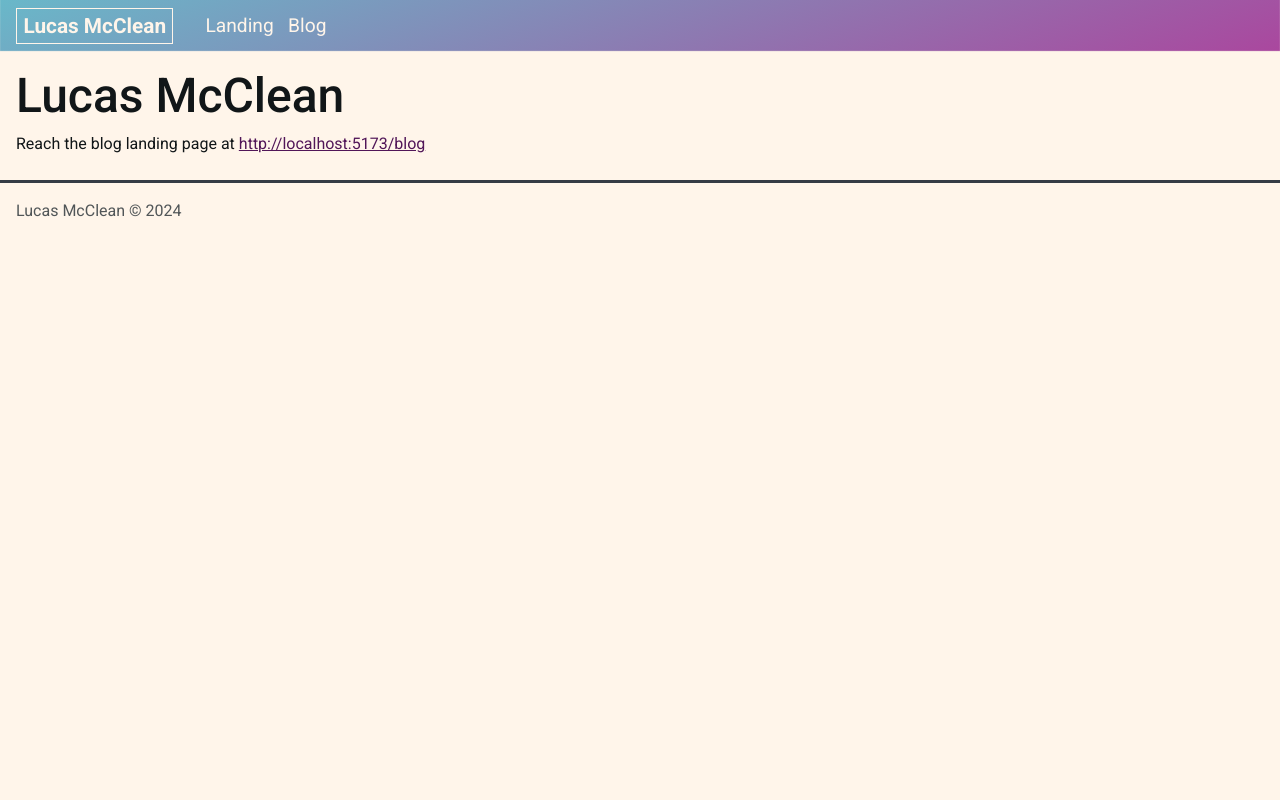
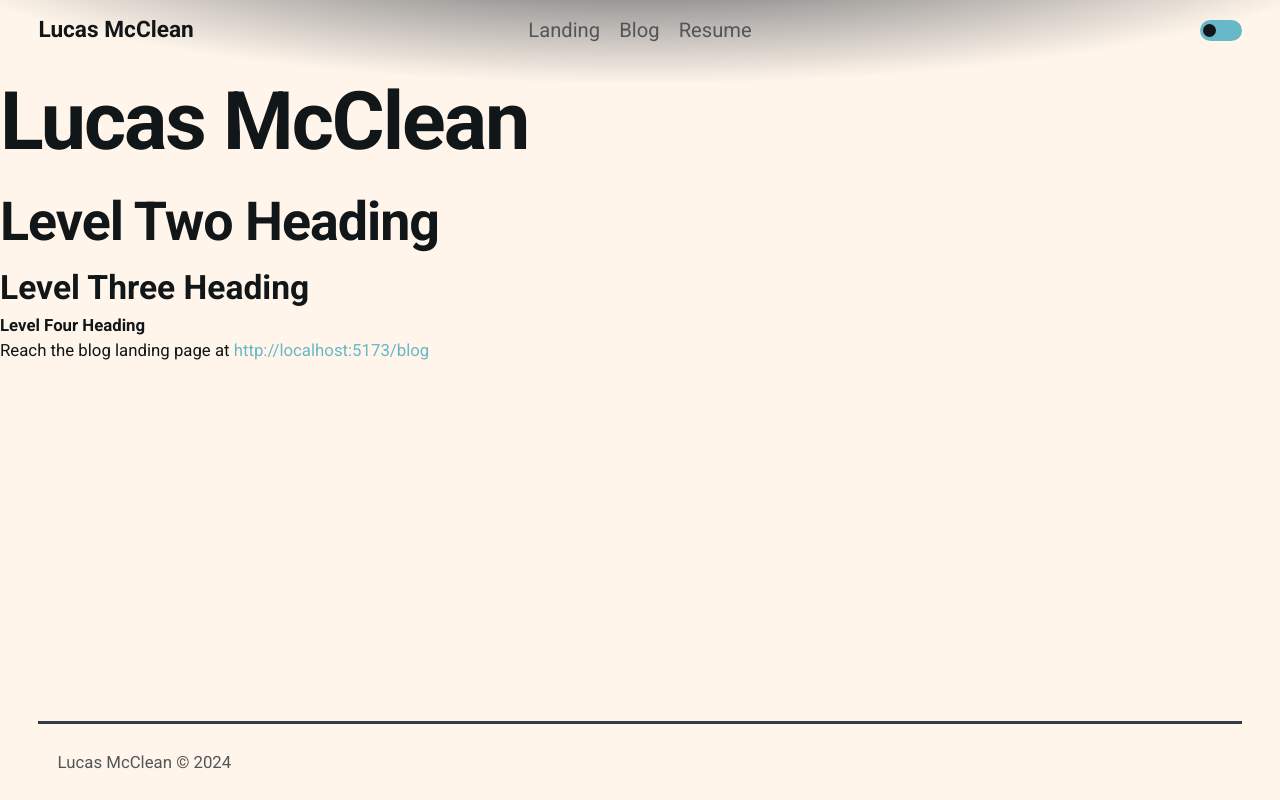
Before and after one commit to LucasMcClean/personal-website, a SvelteKit app: page / in a window 1280 px wide. Built offline with nearby package versions, Linux system fonts and the light colour scheme.

Commit message:
style header

```diff
--- a/src/app.css
+++ b/src/app.css
@@ -32,8 +32,10 @@ html {
 
   --font-p: "Roboto";
   --font-h: "Roboto";
-
-  --footer-spacing: 1rem;
+  --font-size-p: 1.05rem;
+  --font-size-h1: clamp(2rem, 1rem + 5vw, 5rem);
+  --font-size-h2: clamp(1.5rem, 1rem + 5vw, 3.2rem);
+  --font-size-h3: clamp(1.05rem, 1rem + 5vw, 2rem);
 }
 
 @media (prefers-color-scheme: light) {
@@ -93,11 +95,6 @@ html {
   pointer-events: none;
 }
 
-ul[role="list"],
-ol[role="list"] {
-  list-style: none;
-}
-
 html:focus-within {
   scroll-behavior: smooth;
 }
@@ -105,8 +102,14 @@ html:focus-within {
 html {
   font-family: var(--font-h, Georgia);
   color: var(--clr-text);
-  accent-color: var(--clr-link);
-  background: var(--clr-background);
+  background: radial-gradient(
+      ellipse 60% 10rem at 50% -5rem,
+      var(--clr-accent),
+      var(--clr-background)
+    ),
+    var(--clr-background);
+  background-repeat: no-repeat !important;
+  font-size: var(--font-size-p);
 }
 
 body {
@@ -125,20 +128,31 @@ svg {
 }
 
 h1 {
-  font-weight: 500;
-  font-size: 3rem;
+  font-size: var(--font-size-h1);
+  font-weight: bold;
+  letter-spacing: -2px;
 }
 
-p {
-  font-family: var(--font-p, Verdana);
+h2 {
+  font-size: var(--font-size-h2);
+  font-weight: bold;
+  letter-spacing: -1px;
 }
 
-a:link {
-  color: var(--clr-link);
+h3 {
+  font-size: var(--font-size-h3);
+  font-weight: bold;
 }
 
-a:visited {
-  color: var(--clr-text-dim);
+h4,
+h5,
+h6 {
+  font-weight: bold;
+}
+
+a {
+  color: var(--clr-primary);
+  text-decoration: none;
 }
 
 @media (prefers-reduced-motion: reduce) {
--- a/src/routes/Footer.svelte
+++ b/src/lib/components/Footer.svelte
@@ -8,8 +8,10 @@
 
 <style>
   footer {
-    margin-block: var(--footer-spacing);
-    padding: 1rem;
+    margin-top: 3.5rem;
+    margin-inline: 3vw;
+    padding-block:1.5rem;
+    padding-inline: 1.5vw;
     border-top: 3px solid var(--clr-accent);
   }
 
--- /dev/null
+++ b/src/lib/components/Header.svelte
@@ -0,0 +1,91 @@
+
+
+<nav>
+  <p><b><a href="/">Lucas McClean</a></b></p>
+  <ul role="list">
+    <li><a href="/">Landing</a></li>
+    <li><a href="/blog">Blog</a></li>
+    <li><a href="/resume">Resume</a></li>
+  </ul>
+  <div id="switch">
+    <input id="toggle" type="checkbox" />
+    <label for="toggle"></label>
+  </div>
+</nav>
+
+<style>
+  nav {
+    height: fit-content;
+    padding-block: .8rem;
+    padding-inline: 3vw;
+    display: grid;
+    grid-template-columns: repeat(3, 1fr);
+    font-size: 1.2rem;
+  }
+
+  p {
+    place-self: start;
+  }
+
+  b {
+    font-size: 1.35rem;
+    font-weight: bold;
+  }
+
+  a {
+    color: var(--clr-text);
+    text-decoration: none;
+  }
+
+  ul {
+    place-self: center;
+    list-style: none;
+    display: flex;
+    flex-direction: row;
+    gap: 1.5vw;
+  }
+
+  ul li a {
+    color: var(--clr-text-dim);
+  }
+
+  #switch {
+    align-self: center;
+    display: flex;
+    flex-direction: row-reverse;
+  }
+
+  #toggle {
+    display: none;
+  }
+
+  #toggle:checked + label {
+    background: var(--clr-secondary);
+  }
+
+  #toggle:checked + label::before {
+    transform: translate(1.3rem);
+  }
+
+  label::before {
+    content: "";
+    position: absolute;
+    top: .2rem;
+    left: .2rem;
+    height: .8rem;
+    width: .8rem;
+    border-radius: 50%;
+    display: inline-block;
+    background: var(--clr-text);
+    transition: all ease-out .3s;
+  }
+
+  label {
+    position: relative;
+    cursor: pointer;
+    width: 2.5rem;
+    height: 1.2rem;
+    border-radius: 20px;
+    background: var(--clr-primary);
+  }
+</style>
--- a/src/routes/+layout.svelte
+++ b/src/routes/+layout.svelte
@@ -1,6 +1,6 @@
 <script lang="ts">
-  import Footer from "./Footer.svelte";
-  import Header from "./Header.svelte";
+  import Header from "$lib/components/Header.svelte";
+  import Footer from "$lib/components/Footer.svelte";
 
   import "../app.css";
 </script>
@@ -16,8 +16,9 @@
 </div>
 
 <style>
-  main {
-    padding-block: .5rem;
-    padding-inline: 1rem;
+  .layout {
+    min-height: 100vh;
+    display: grid;
+    grid-template-rows: auto 1fr auto;
   }
 </style>
--- a/src/routes/+page.svelte
+++ b/src/routes/+page.svelte
@@ -4,7 +4,10 @@
 
 <div>
   <h1>Lucas McClean</h1>
-  <p>Reach the blog landing page at <a href="{config.url}/blog">{config.url}/blog</a></p>
+  <h2>Level Two Heading</h2>
+  <h3>Level Three Heading</h3>
+  <h4>Level Four Heading</h4>
+  <p>Reach the blog landing page at <a href="/blog">{config.url}/blog</a></p>
 </div>
 
 <style>
--- a/src/routes/Header.svelte
+++ /dev/null
@@ -1,46 +0,0 @@
-<script lang="ts">
-  import * as config from "$lib/config";
-</script>
-
-<nav>
-  <p>Lucas McClean</p>
-  <ul role="list">
-    <li><a href="{config.url}">Landing</a></li>
-    <li><a href="{config.url}/blog">Blog</a></li>
-  </ul>
-</nav>
-
-<style>
-  nav {
-    padding-block: .5rem;
-    padding-inline: 1rem;
-    display: flex;
-    align-items: center;
-    gap: .5rem;
-    color: var(--clr-background);
-    background: linear-gradient(160deg, var(--clr-primary), var(--clr-secondary));
-    box-shadow: inset 0 -1px 1px var(--clr-background);
-    font-size: 1.2rem;
-  }
-
-  p {
-    margin-right: 1.5rem;
-    padding-block: .1rem;
-    padding-inline: .4rem;
-    border: 1px solid var(--clr-background);
-    font-size: 1.3rem;
-    font-weight: bold;
-  }
-
-  ul {
-    list-style: none;
-    display: flex;
-    flex-direction: row;
-    gap: .9rem;
-  }
-
-  ul li a {
-    color: var(--clr-background);
-    text-decoration: none;
-  }
-</style>
```
